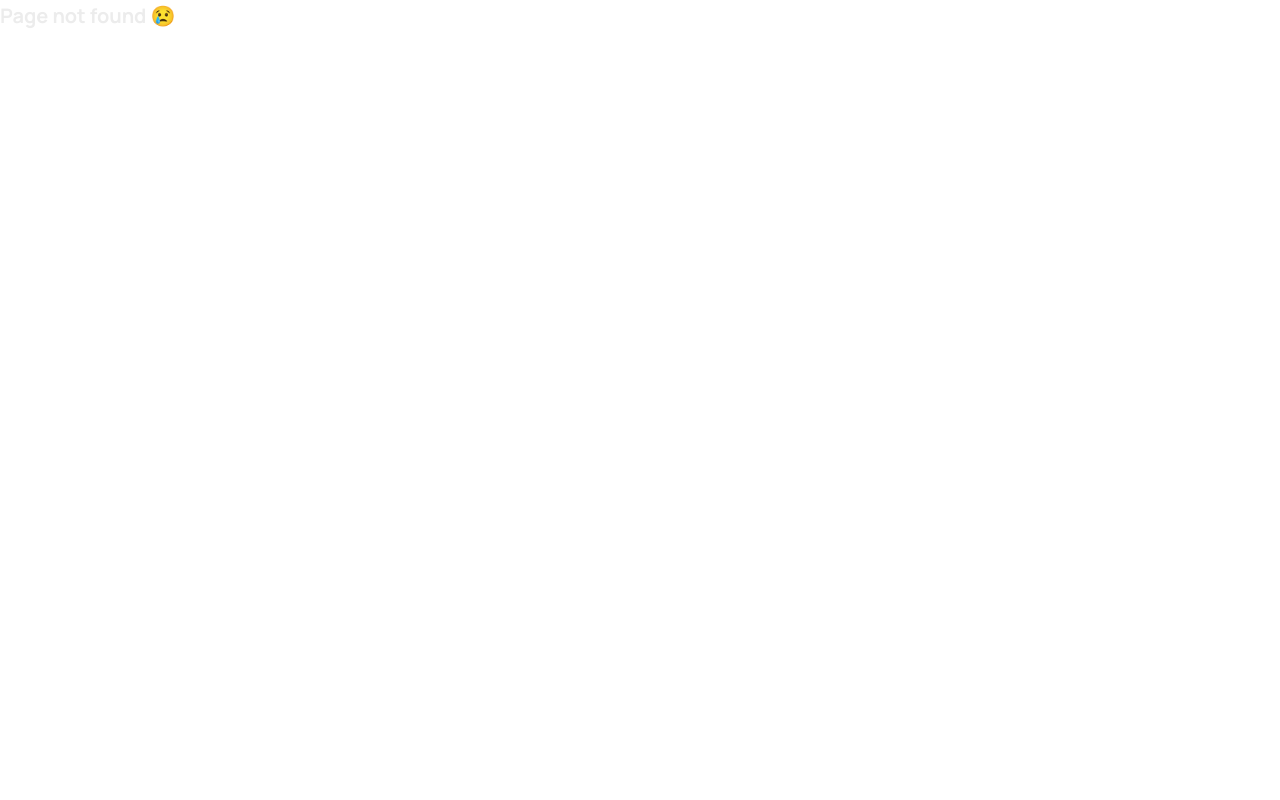
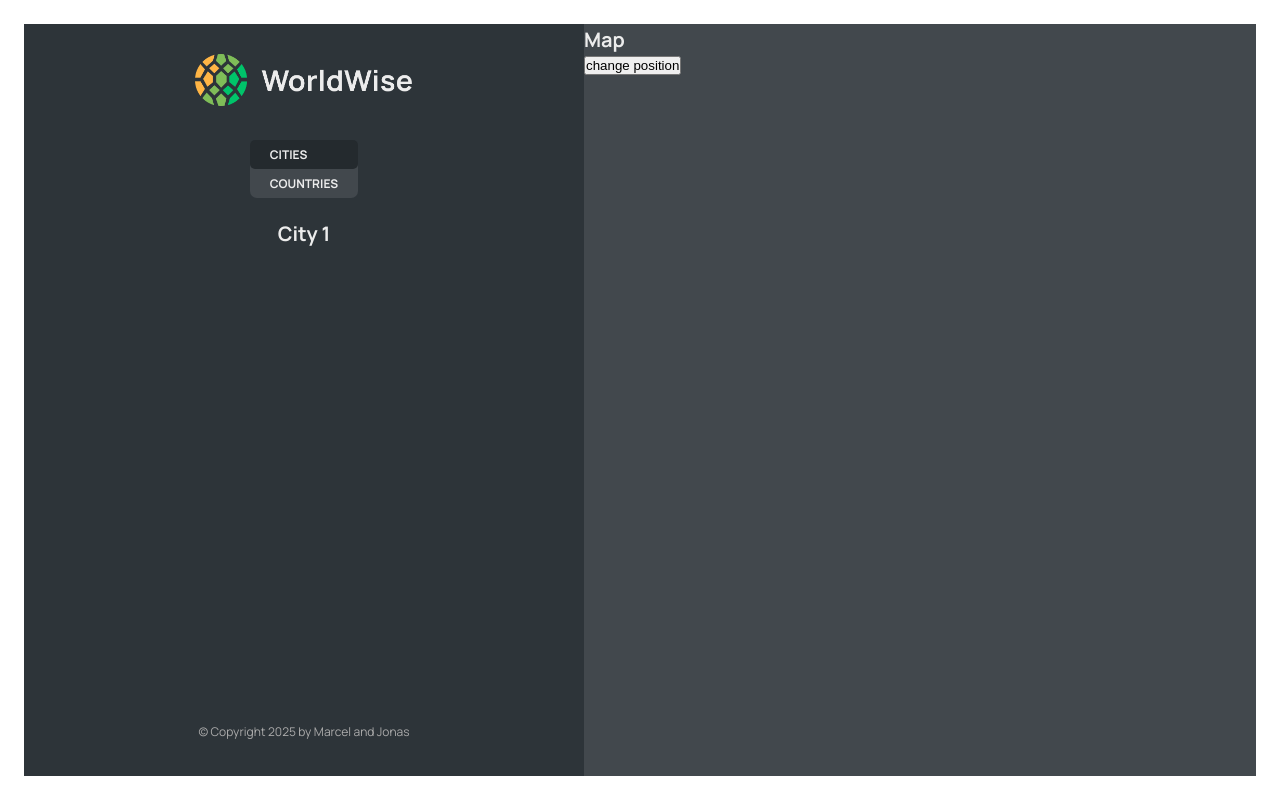
Before and after one commit to mdxramos64136/worldwise, a React (Vite) app: page /app/cities/1 in a window 1280 px wide. Before the commit this address had no page. Built offline with nearby package versions, Linux system fonts and the light colour scheme; data requests are answered from the project's data file.

Commit message:
set query string and useSearchParams

```diff
--- a/data/cities.json
+++ b/data/cities.json
@@ -35,6 +35,42 @@
         "lng": 13.376933665713324
       },
       "id": 98443197
+    },
+    {
+      "cityName": "Porto",
+      "country": "Portugal",
+      "emoji": "🇵🇹",
+      "date": "2027-10-31T15:59:59.138Z",
+      "notes": "My favorite city so far!",
+      "position": {
+        "lat": 38.727881642324164,
+        "lng": -9.140900099907554
+      },
+      "id": 12343256
+    },
+    {
+      "cityName": "Barcelona",
+      "country": "Spain",
+      "emoji": "🇪🇸",
+      "date": "2027-07-15T08:22:53.976Z",
+      "notes": "",
+      "position": {
+        "lat": 40.46635901755316,
+        "lng": -3.7133789062500004
+      },
+      "id": 98765432
+    },
+    {
+      "cityName": "Lisbon",
+      "country": "Germany",
+      "emoji": "🇩🇪",
+      "date": "2027-02-12T09:24:11.863Z",
+      "notes": "Amazing 😃",
+      "position": {
+        "lat": 52.53586782505711,
+        "lng": 13.376933665713324
+      },
+      "id": 88888888
     }
   ]
 }
--- a/src/App.jsx
+++ b/src/App.jsx
@@ -9,6 +9,7 @@ import AppLayout from "./pages/AppLayout";
 import Login from "./pages/Login";
 import CityList from "./components/CityList";
 import CountryList from "./components/CountryList";
+import City from "./components/City";
 
 const BASE_URL = "http://localhost:8000";
 
@@ -50,6 +51,9 @@ function App() {
             path="cities"
             element={<CityList cities={cities} isLoading={isLoading} />}
           />
+
+          <Route path="cities/:id" element={<City />} />
+
           <Route
             path="countries"
             element={<CountryList cities={cities} isLoading={isLoading} />}
--- a/src/components/City.jsx
+++ b/src/components/City.jsx
@@ -1,61 +1,65 @@
-import styles from "./City.module.css";
+// import styles from "./City.module.css";
 
-const formatDate = (date) =>
-  new Intl.DateTimeFormat("en", {
-    day: "numeric",
-    month: "long",
-    year: "numeric",
-    weekday: "long",
-  }).format(new Date(date));
+import { useParams } from "react-router-dom";
+
+// const formatDate = (date) =>
+//   new Intl.DateTimeFormat("en", {
+//     day: "numeric",
+//     month: "long",
+//     year: "numeric",
+//     weekday: "long",
+//   }).format(new Date(date));
 
 function City() {
+  const { id } = useParams();
+  console.log(id);
+
   // TEMP DATA
-  const currentCity = {
-    cityName: "Lisbon",
-    emoji: "🇵🇹",
-    date: "2027-10-31T15:59:59.138Z",
-    notes: "My favorite city so far!",
-  };
+  // const currentCity = {
+  //   cityName: "Lisbon",
+  //   emoji: "🇵🇹",
+  //   date: "2027-10-31T15:59:59.138Z",
+  //   notes: "My favorite city so far!",
+  // };
 
-  const { cityName, emoji, date, notes } = currentCity;
+  //const { cityName, emoji, date, notes } = currentCity;
 
-  return (
-    <div className={styles.city}>
-      <div className={styles.row}>
-        <h6>City name</h6>
-        <h3>
-          <span>{emoji}</span> {cityName}
-        </h3>
-      </div>
+  return <h1>City {id}</h1>;
 
-      <div className={styles.row}>
-        <h6>You went to {cityName} on</h6>
-        <p>{formatDate(date || null)}</p>
-      </div>
+  // return (
+  //   <div className={styles.city}>
+  //     <div className={styles.row}>
+  //       <h6>City name</h6>
+  //       <h3>
+  //         <span>{emoji}</span> {cityName}
+  //       </h3>
+  //     </div>
 
-      {notes && (
-        <div className={styles.row}>
-          <h6>Your notes</h6>
-          <p>{notes}</p>
-        </div>
-      )}
+  //     <div className={styles.row}>
+  //       <h6>You went to {cityName} on</h6>
+  //       <p>{formatDate(date || null)}</p>
+  //     </div>
 
-      <div className={styles.row}>
-        <h6>Learn more</h6>
-        <a
-          href={`https://en.wikipedia.org/wiki/${cityName}`}
-          target="_blank"
-          rel="noreferrer"
-        >
-          Check out {cityName} on Wikipedia &rarr;
-        </a>
-      </div>
+  //     {notes && (
+  //       <div className={styles.row}>
+  //         <h6>Your notes</h6>
+  //         <p>{notes}</p>
+  //       </div>
+  //     )}
 
-      <div>
-        <ButtonBack />
-      </div>
-    </div>
-  );
+  //     <div className={styles.row}>
+  //       <h6>Learn more</h6>
+  //       <a
+  //         href={`https://en.wikipedia.org/wiki/${cityName}`}
+  //         target="_blank"
+  //         rel="noreferrer">
+  //         Check out {cityName} on Wikipedia &rarr;
+  //       </a>
+  //     </div>
+
+  //     <div></div>
+  //   </div>
+  // );
 }
 
 export default City;
--- a/src/components/CityItem.jsx
+++ b/src/components/CityItem.jsx
@@ -1,3 +1,4 @@
+import { Link } from "react-router-dom";
 import styles from "./CityItem.module.css";
 
 const formatDate = (date) =>
@@ -9,15 +10,20 @@ const formatDate = (date) =>
 
 function CityItem({ city }) {
   //take a look at the shape of the object to destructure it:
-  console.log(city);
-  const { cityName, emoji, date } = city;
+  //console.log(city);
+  const { cityName, emoji, date, id, position } = city;
+  console.log(position);
 
   return (
-    <li className={styles.cityItem}>
-      <span className={styles.emoji}>{emoji}</span>
-      <h3 className={styles.name}>{cityName}</h3>
-      <time className={styles.date}>({formatDate(date)})</time>
-      <button className={styles.deleteBtn}>&times;</button>
+    <li>
+      <Link
+        className={styles.cityItem}
+        to={`${id}?lat=${position.lat}&lng=${position.lng}`}>
+        <span className={styles.emoji}>{emoji}</span>
+        <h3 className={styles.name}>{cityName}</h3>
+        <time className={styles.date}>({formatDate(date)})</time>
+        <button className={styles.deleteBtn}>&times;</button>
+      </Link>
     </li>
   );
 }
--- a/src/components/Map.jsx
+++ b/src/components/Map.jsx
@@ -1,7 +1,24 @@
+import { useSearchParams } from "react-router-dom";
 import styles from "./Map.module.css";
 
 function Map() {
-  return <div className={styles.mapContainer}>Map</div>;
+  const [searchParams, setSearchParams] = useSearchParams();
+
+  // accessing the data:
+  const lat = searchParams.get("lat");
+  const lng = searchParams.get("lng");
+
+  console.log(`Testando lat: ${lat}`);
+  return (
+    <div className={styles.mapContainer}>
+      <h1>Map</h1>
+      <h2>{lat}</h2>
+      <h2>{lng}</h2>
+      <button onClick={() => setSearchParams({ lat: 23, lng: 50 })}>
+        change position
+      </button>
+    </div>
+  );
 }
 
 export default Map;
```
Also changed, not shown: src/components/CountryList.jsx (+9 -0 lines).
